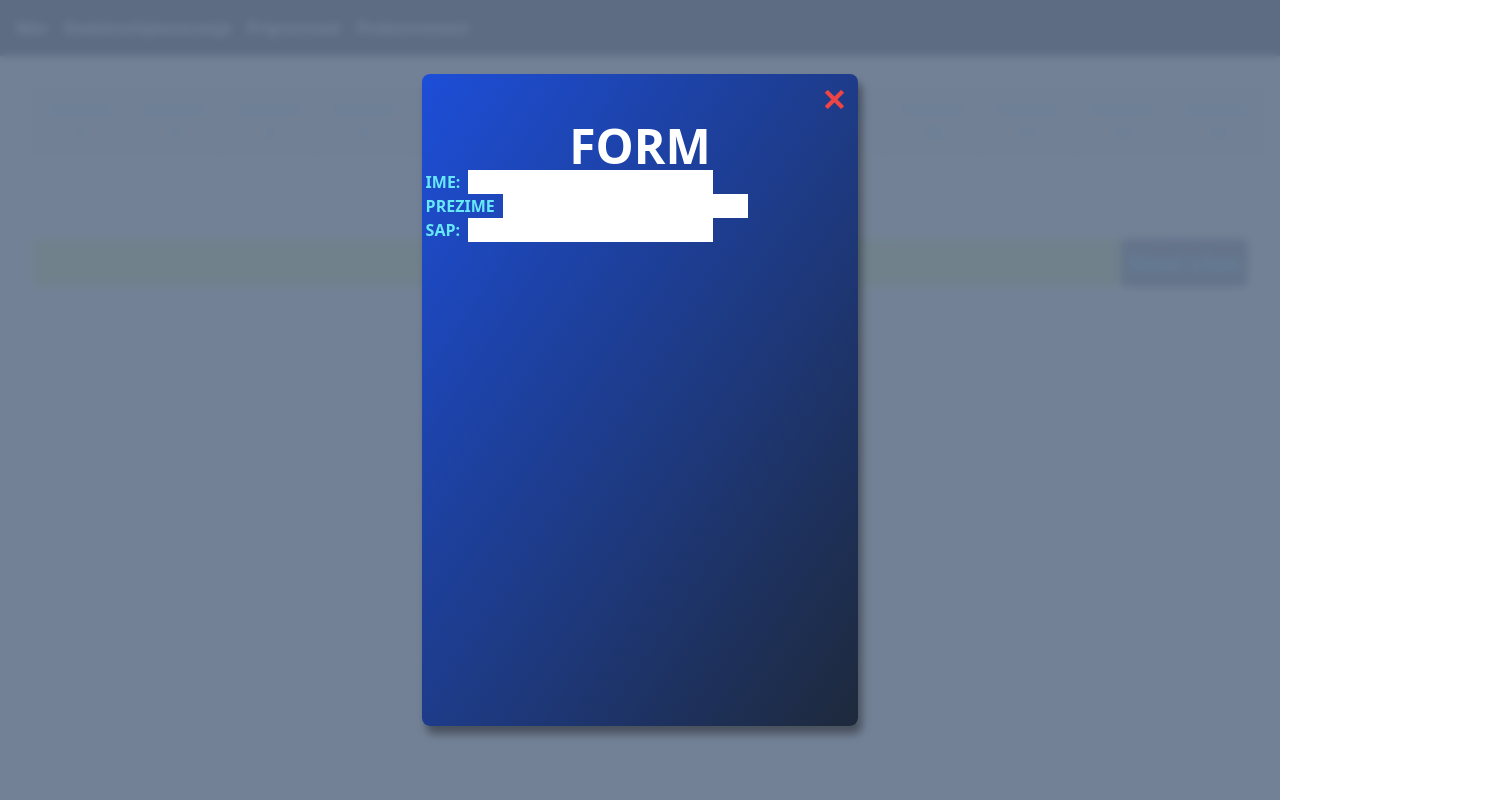
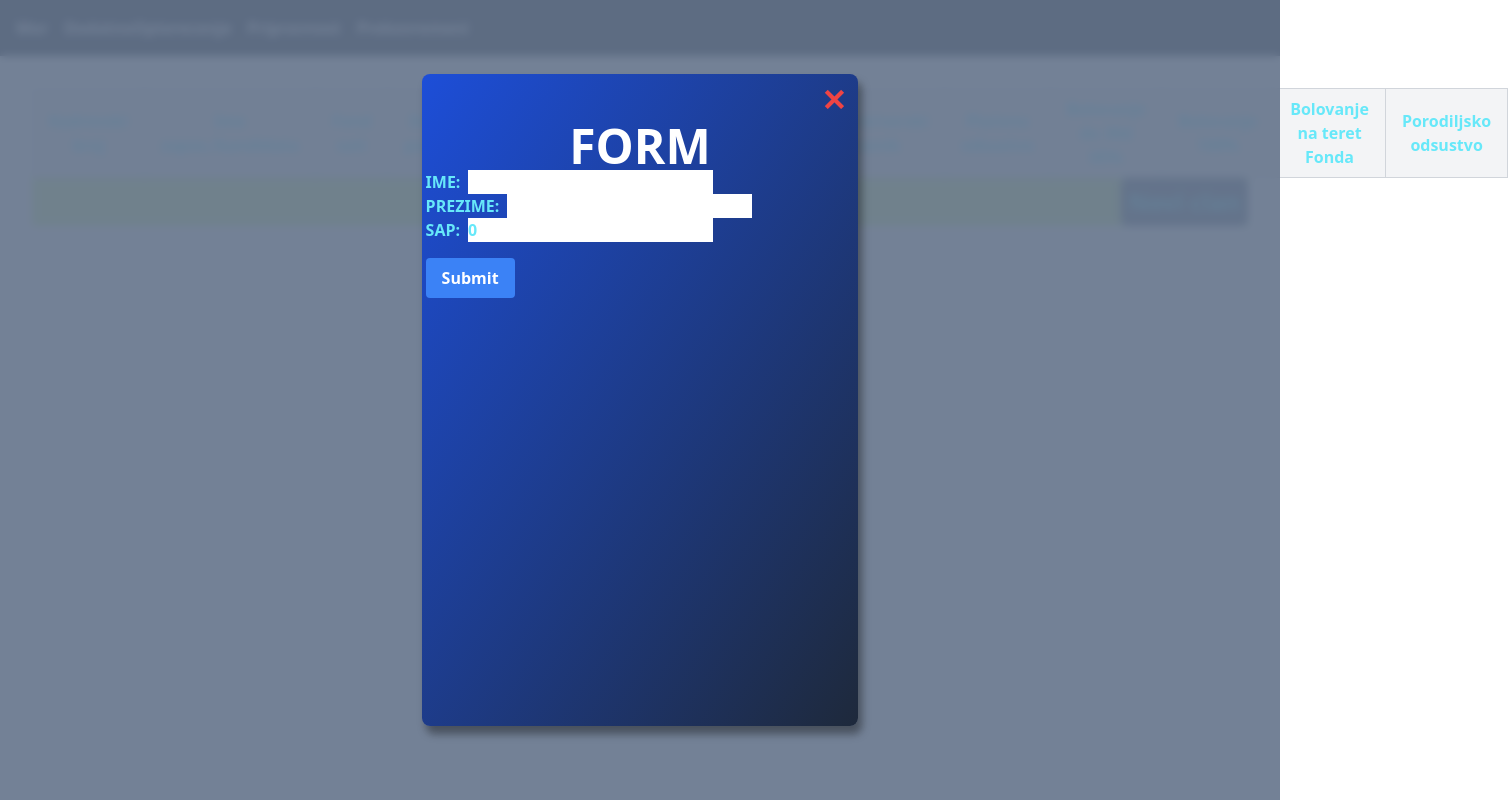
Before and after one commit to UrosPetronijevic/Records-of-employees, a React (Vite) app: page /table1 in a window 1280 px wide. Shown: the whole page, 1508 px wide, since content can reach past the window. Built offline with nearby package versions, Linux system fonts and the light colour scheme.

Commit message:
NewMember dorm functionality added based on Employee class, Table1 now dynamically renders components from employees array

```diff
--- a/src/Components/Classes.tsx
+++ b/src/Components/Classes.tsx
@@ -1,6 +1,7 @@
 export class Employee {
   kadrovskiBroj: number;
   imeZaposlenog: string;
+  prezimeZaposlenog: string;
   fondSati: number;
   datumPocetka: string; // Use Date if you want stricter type checking
   datumZavrsetka: string; // Use Date if you want stricter type checking
@@ -16,6 +17,7 @@ export class Employee {
   constructor(
     kadrovskiBroj: number,
     imeZaposlenog: string,
+    prezimeZaposlenog: string,
     fondSati: number,
     datumPocetka: string,
     datumZavrsetka: string,
@@ -30,6 +32,7 @@ export class Employee {
   ) {
     this.kadrovskiBroj = kadrovskiBroj;
     this.imeZaposlenog = imeZaposlenog;
+    this.prezimeZaposlenog = prezimeZaposlenog;
     this.fondSati = fondSati;
     this.datumPocetka = datumPocetka;
     this.datumZavrsetka = datumZavrsetka;
--- a/src/Components/NewMember.tsx
+++ b/src/Components/NewMember.tsx
@@ -14,7 +14,33 @@ export default function NewMember({
   employees,
   setEmployees,
 }: NewMemberProps) {
-  const [name, setName] = useState<string>("");
+  const [employee, setEmployee] = useState<Employee>(
+    new Employee(0, "", "", 0, "", "", 0, 0, 0, 0, 0, 0, 0, 0)
+  );
+
+  const handleInputChange = (field: keyof Employee, value: any) => {
+    setEmployee((prev) => ({
+      ...prev,
+      [field]: value,
+    }));
+  };
+
+  // const handleFormSubmit = (e: React.FormEvent) => {
+  //   e.preventDefault();
+  //   setEmployees((prev) => [...prev, employee]);
+  //   setNewMember(false);
+  // };
+
+  const handleFormSubmit = (e: React.FormEvent) => {
+    e.preventDefault();
+
+    // Push the new employee object into the employees array
+    setEmployees((prev) => [...prev, employee]);
+
+    // Clear the form and close the modal
+    setEmployee(new Employee(0, "", "", 0, "", "", 0, 0, 0, 0, 0, 0, 0, 0));
+    setNewMember(false);
+  };
 
   return (
     <div className="absolute inset-0 bg-slate-500/90 flex justify-center items-center flex-col p-4 backdrop-blur-sm">
@@ -22,43 +48,54 @@ export default function NewMember({
         <button
           className="text-red-500 text-3xl w-fit self-end py-1 px-2 rounded-lg"
           type="button"
-          onClick={() => setNewMember((prev) => !prev)}
+          onClick={() => setNewMember(false)}
         >
           &#x2715;
         </button>
 
         <h1 className="text-5xl font-bold text-white">FORM</h1>
 
-        <div className="h-max w-full">
-          <form>
+        <form onSubmit={handleFormSubmit} className="h-max w-full">
           <label className="flex gap-2 justify-start">
             IME:
             <input
               type="text"
-                value={name}
-                onChange={(e) => setName(e.target.value)}
+              value={employee.imeZaposlenog}
+              onChange={(e) =>
+                handleInputChange("imeZaposlenog", e.target.value)
+              }
             />
           </label>
 
           <label className="flex gap-2 justify-start">
-              PREZIME
+            PREZIME:
             <input
               type="text"
-                value={name}
-                onChange={(e) => setName(e.target.value)}
+              value={employee.prezimeZaposlenog}
+              onChange={(e) =>
+                handleInputChange("prezimeZaposlenog", e.target.value)
+              }
             />
           </label>
 
           <label className="flex gap-2 justify-start">
             SAP:
             <input
-                type="text"
-                value={name}
-                onChange={(e) => setName(e.target.value)}
+              type="number"
+              value={employee.kadrovskiBroj}
+              onChange={(e) =>
+                handleInputChange("kadrovskiBroj", parseInt(e.target.value))
+              }
             />
           </label>
+
+          <button
+            type="submit"
+            className="bg-blue-500 text-white px-4 py-2 mt-4 rounded"
+          >
+            Submit
+          </button>
         </form>
-        </div>
       </div>
     </div>
   );
--- a/src/Components/Table1.tsx
+++ b/src/Components/Table1.tsx
@@ -17,49 +17,88 @@ export default function Table1({
   employees,
   setEmployees,
 }: Table1Props) {
-  const rows = 5;
-  const columns = 13;
+  const columns: string[] = [
+    "Kadrovski broj",
+    "Ime zapos./kandidata",
+    "Fond sati",
+    "Datum početka",
+    "Datum završetka",
+    "Redovan rad",
+    "Godišnji odmor",
+    "Državni/verski praznik",
+    "Plaćeno odsustvo",
+    "Bolovanje do 30d 65%",
+    "Bolovanje 100%",
+    "Bolovanje na teret Fonda",
+    "Porodiljsko odsustvo",
+  ];
 
-  const tableData = Array.from({ length: rows }, (_, rowIndex) =>
-    Array.from({ length: columns }, (_, colIndex) => ``)
-  );
   return (
     <div>
       <table className="table-auto border-collapse border border-gray-300 w-full">
         <thead>
           <tr>
-            {Array.from({ length: columns }, (_, colIndex) => (
+            {columns.map((column, colIndex) => (
               <th
                 key={`header-${colIndex}`}
                 className="border border-gray-300 px-4 py-2 bg-gray-100"
               >
-                Column {colIndex + 1}
+                {column}
               </th>
             ))}
           </tr>
         </thead>
         <tbody>
-          {tableData.map((row, rowIndex) => (
+          {employees.map((employee, rowIndex) => (
             <tr key={`row-${rowIndex}`}>
-              {row.map((cell, colIndex) => (
-                <td
-                  key={`cell-${rowIndex}-${colIndex}`}
-                  className="border border-gray-300 px-4 py-2"
-                >
-                  {cell}
-                </td>
-              ))}
+              <td className="border border-gray-300 px-4 py-2">
+                {employee.kadrovskiBroj}
+              </td>
+              <td className="border border-gray-300 px-4 py-2">
+                {employee.imeZaposlenog}
+              </td>
+              <td className="border border-gray-300 px-4 py-2">
+                {employee.fondSati}
+              </td>
+              <td className="border border-gray-300 px-4 py-2">
+                {employee.datumPocetka}
+              </td>
+              <td className="border border-gray-300 px-4 py-2">
+                {employee.datumZavrsetka}
+              </td>
+              <td className="border border-gray-300 px-4 py-2">
+                {employee.redovanRad}
+              </td>
+              <td className="border border-gray-300 px-4 py-2">
+                {employee.godisnjiOdmor}
+              </td>
+              <td className="border border-gray-300 px-4 py-2">
+                {employee.drzavniVerskiPraznik}
+              </td>
+              <td className="border border-gray-300 px-4 py-2">
+                {employee.placenoOdsustvo}
+              </td>
+              <td className="border border-gray-300 px-4 py-2">
+                {employee.bolovanjeDo30d}
+              </td>
+              <td className="border border-gray-300 px-4 py-2">
+                {employee.bolovanje100}
+              </td>
+              <td className="border border-gray-300 px-4 py-2">
+                {employee.bolovanjeNaTertFonda}
+              </td>
+              <td className="border border-gray-300 px-4 py-2">
+                {employee.porodiljskoOdsustvo}
+              </td>
             </tr>
           ))}
         </tbody>
       </table>
       <div className="flex bg-lime-200 flex-row-reverse">
         <button
-          type="submit"
+          type="button"
           className="bg-slate-500 rounded-md text-2xl p-2"
-          onClick={() => {
-            setNewMember(!newMember);
-          }}
+          onClick={() => setNewMember(!newMember)}
         >
           Novi clan
         </button>
```
Lines whose indentation alone changed are shown as unchanged.
